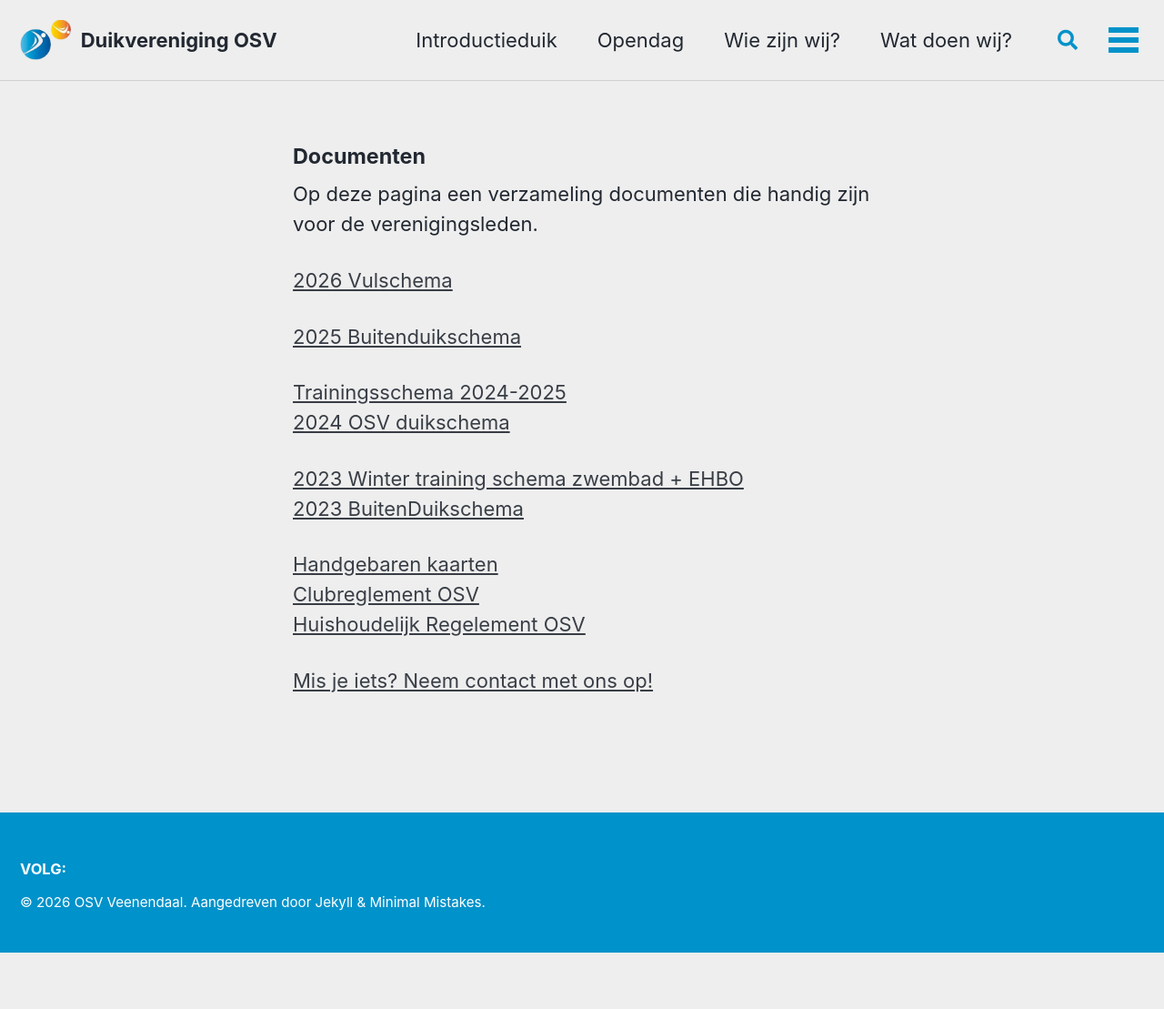
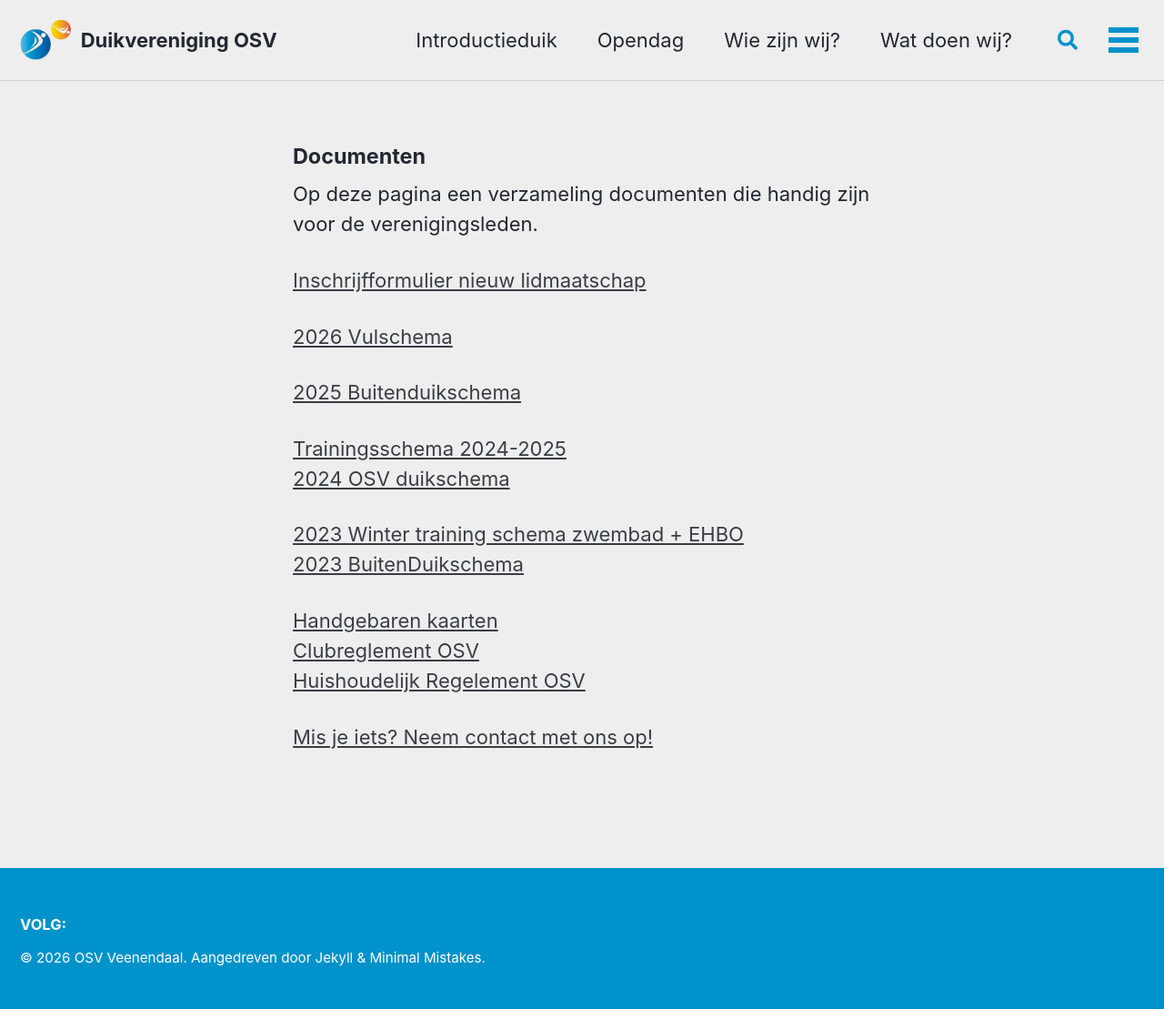
Before and after one commit to walthertimmer/osvveenendaal.nl, a Jekyll site: the page built from _pages/documenten.md, in a window 1280 px wide. Shown: the whole page at 91% size. Built offline with Jekyll 4.4.1, drawn with Linux system fonts in a browser that asks for light colours; cached includes are drawn as plain includes; before the commit the page ends 1047 px from its top, so only the background shows below that.

Commit message:
Update documenten.md

```diff
--- a/_pages/documenten.md
+++ b/_pages/documenten.md
@@ -9,6 +9,8 @@ description: "Op deze pagina een verzameling documenten die handig zijn voor de
 #### Documenten
 
 Op deze pagina een verzameling documenten die handig zijn voor de verenigingsleden.
+
+[Inschrijfformulier nieuw lidmaatschap](/assets/docs/Inschrijfformulier_Lidmaatschap_OSV_Veenendaal_2026-01.pdf)
 
 [2026 Vulschema](/assets/docs/vulschema_2026.pdf)
 
```
